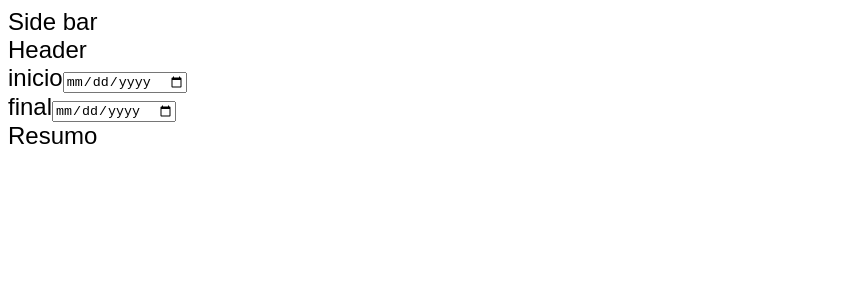
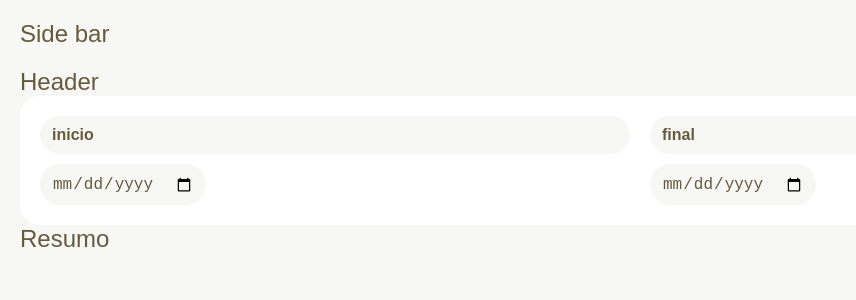
Before and after one commit to LeonardoLobas/Fintech, a React (Vite) app: page /vendas/1 in a window 1280 px wide. Shown: the top 300 px of the page, without its empty margins (0-856 px from the left). Built offline with nearby package versions, Linux system fonts and the light colour scheme; no server answers.

Commit message:
feat: adicionar estilos e estrutura ao componente DateInput e ajustar o layout do DateRange

```diff
--- a/src/App.tsx
+++ b/src/App.tsx
@@ -9,7 +9,7 @@ import DateRange from "./components/Date-range";
 function App() {
     return (
         <DataContextProvider>
-            <div>
+            <div className="container">
                 <SideNav />
                 <main>
                     <Header />
--- a/src/components/Date-input.tsx
+++ b/src/components/Date-input.tsx
@@ -1,12 +1,37 @@
+import type React from "react";
+
 interface IDateInput extends React.ComponentProps<"input"> {
     label: string;
 }
 
+const generalStyle: React.CSSProperties = {
+    fontSize: "1rem",
+    color: "var(--color-2)",
+    padding: "var(--gap-s) .75rem",
+    backgroundColor: "var(--color-4)",
+    borderRadius: "var(--gap)",
+};
+
+const labelStyle: React.CSSProperties = {
+    display: "block",
+    fontWeight: "600",
+    marginBottom: "var(--gap-s)",
+    ...generalStyle,
+};
+
+const inputStyle: React.CSSProperties = {
+    border: "none",
+    fontFamily: "monospace",
+    ...generalStyle,
+};
+
 export default function DateInput({ label, ...props }: IDateInput) {
     return (
         <div>
-            <label htmlFor={label}>{label}</label>
-            <input id={label} type="date" {...props} />
+            <label style={labelStyle} htmlFor={label}>
+                {label}
+            </label>
+            <input style={inputStyle} id={label} type="date" {...props} />
         </div>
     );
 }
--- a/src/components/Date-range.tsx
+++ b/src/components/Date-range.tsx
@@ -6,9 +6,9 @@ export default function DateRange() {
     const [final, setFinal] = useState("");
 
     return (
-        <div>
+        <form className="box flex" onSubmit={(e) => e.preventDefault()}>
             <DateInput label="inicio" value={inicio} onChange={({ target }) => setInicio(target.value)} />
             <DateInput label="final" value={final} onChange={({ target }) => setFinal(target.value)} />
-        </div>
+        </form>
     );
 }
--- a/src/index.css
+++ b/src/index.css
@@ -1,4 +1,75 @@
+html {
+  --color-1: #463220;
+  --color-2: #66593c;
+  --color-3: #eceadd;
+  --color-4: #f7f8f5;
+  --color-5: #ffffff;
+  --gap-s:0.635rem;
+  --gap:1.25rem;
+}
+
 body {
   font-size: 1.5rem;
   font-family: sans-serif;
+  margin: 0px;
+  color: var(--color-2);
+  background: var(--color-4);
 }
+
+.box {
+  padding: var(--gap);
+  border-radius: var(--gap);
+  background: var(--color-5);
+}
+
+button {
+  font-family: sans-serif;
+  font-size: 1rem;
+  cursor: pointer;
+}
+
+h1,h2,h3 {
+  font-weight: 600;
+  margin: 0px;
+}
+
+ul {
+  list-style: none;
+  padding: 0px;
+  margin: 0px;
+}
+
+.flex {
+  display: flex;
+  gap: var(--gap);
+}
+
+.flex > * {
+  flex: 1;
+}
+
+.mb {
+  margin-bottom: var(--gap);
+}
+
+.bg-1 {
+  background-color: var(--color-1);
+}
+.bg-2 {
+  background-color: var(--color-2);
+}
+.bg-3 {
+  background-color: var(--color-3);
+}
+.bg-4 {
+  background-color: var(--color-4);
+}
+.bg-5 {
+  background-color: var(--color-5);
+}
+
+.container {
+  display: grid;
+  padding: var(--gap);
+  gap: var(--gap);
+}
```
